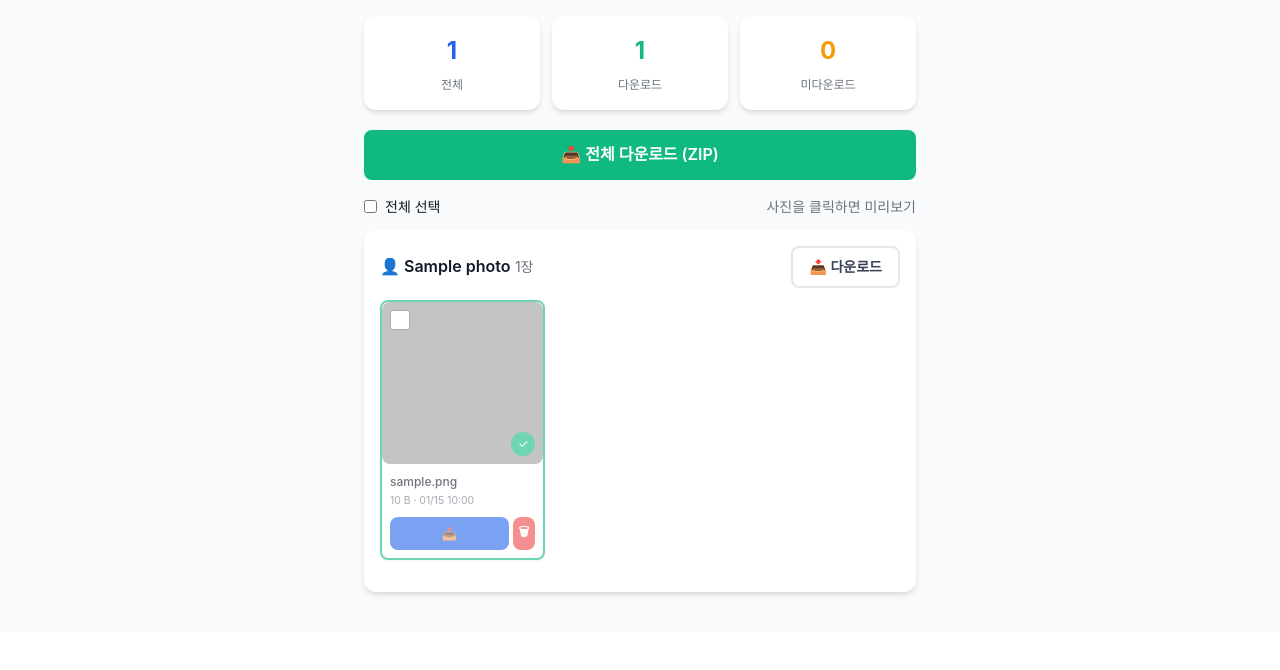
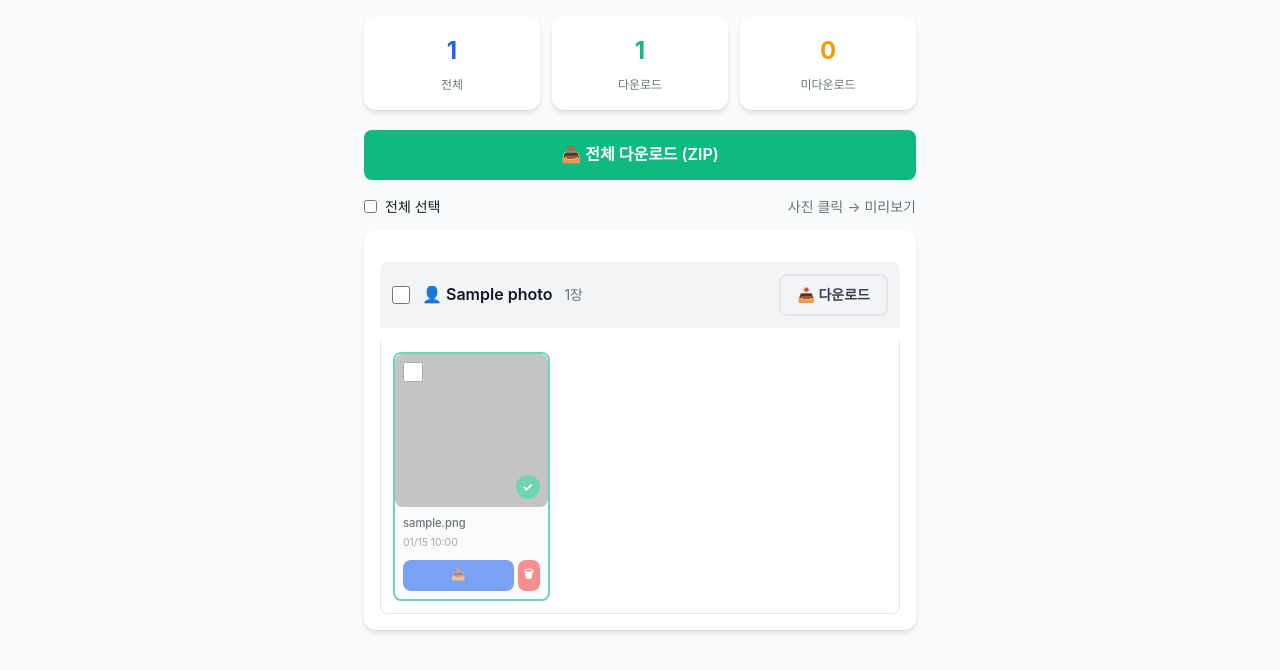
Before and after one commit to odong444/photo, a Flask app: page /admin/project/1 in a window 1280 px wide. Shown: the part 178-848 px from the top of the page. Before the commit the page ends 775 px from the top, so only its background shows below. Run offline with Flask 3, Linux system fonts and the light colour scheme; the visitor is signed in with stand-in values (Sample User, id 1); tables that the repository leaves empty hold one stand-in row (values such as "Sample post"); some web fonts are replaced; grey boxes are pictures that could not be loaded.

Commit message:
Update admin_project_detail.html

```diff
--- a/templates/admin_project_detail.html
+++ b/templates/admin_project_detail.html
@@ -34,7 +34,7 @@
 
     <!-- 선택 항목 액션 바 -->
     <div id="selectionBar" style="display: none; position: sticky; top: 0; background: var(--primary); color: white; padding: 12px 16px; border-radius: 8px; margin-bottom: 16px; z-index: 100;">
-        <div style="display: flex; justify-content: space-between; align-items: center;">
+        <div style="display: flex; justify-content: space-between; align-items: center; flex-wrap: wrap; gap: 8px;">
             <span><strong id="selectedCount">0</strong>개 선택됨</span>
             <div style="display: flex; gap: 8px;">
                 <button onclick="downloadSelected()" class="btn btn-sm" style="background: white; color: var(--primary);">
@@ -56,15 +56,17 @@
             <input type="checkbox" id="selectAll" onchange="toggleSelectAll()">
             <span style="font-size: 0.875rem; color: var(--gray-600);">전체 선택</span>
         </label>
-        <span style="font-size: 0.875rem; color: var(--gray-500);">사진을 클릭하면 미리보기</span>
+        <span style="font-size: 0.875rem; color: var(--gray-500);">사진 클릭 → 미리보기</span>
     </div>
 
     {% for uploader_name, photos in uploaders.items() %}
-        <div class="uploader-section">
-            <div class="uploader-header">
-                <div>
+        <div class="uploader-section" data-uploader="{{ uploader_name }}">
+            <div class="uploader-header" style="display: flex; justify-content: space-between; align-items: center; padding: 12px; background: #f3f4f6; border-radius: 8px 8px 0 0; margin-top: 16px;">
+                <div style="display: flex; align-items: center; gap: 12px;">
+                    <!-- 업로더별 전체선택 -->
+                    <input type="checkbox" class="uploader-select-all" data-uploader="{{ uploader_name }}" onchange="toggleUploaderSelectAll('{{ uploader_name }}')">
                     <span class="uploader-name">👤 {{ uploader_name }}</span>
-                    <span class="uploader-count">{{ photos|length }}장</span>
+                    <span class="uploader-count" style="color: var(--gray-500);">{{ photos|length }}장</span>
                 </div>
                 <a href="{{ url_for('admin_uploader_download', project_id=project.id, uploader_name=uploader_name) }}"
                    class="btn btn-outline btn-sm">
@@ -73,11 +75,11 @@
             </div>
 
             <!-- 썸네일 그리드 -->
-            <div class="photo-grid">
+            <div class="photo-grid" data-uploader="{{ uploader_name }}">
                 {% for photo in photos %}
-                    <div class="photo-card {{ 'downloaded' if photo.is_downloaded else '' }}" data-photo-id="{{ photo.id }}">
+                    <div class="photo-card {{ 'downloaded' if photo.is_downloaded else '' }}" data-photo-id="{{ photo.id }}" data-uploader="{{ uploader_name }}">
                         <div class="photo-checkbox">
-                            <input type="checkbox" class="photo-select" value="{{ photo.id }}" onchange="updateSelection()">
+                            <input type="checkbox" class="photo-select" value="{{ photo.id }}" data-uploader="{{ uploader_name }}" onchange="updateSelection()">
                         </div>
                         <div class="photo-thumb" onclick="openPreview('{{ photo.id }}', '{{ photo.original_filename }}')">
                             <img src="https://{{ s3_bucket }}.s3.{{ s3_region }}.amazonaws.com/{{ photo.filename }}"
@@ -89,7 +91,7 @@
                         </div>
                         <div class="photo-info">
                             <p class="photo-name" title="{{ photo.original_filename }}">{{ photo.original_filename }}</p>
-                            <p class="photo-meta">{{ photo.file_size_display }} · {{ photo.uploaded_at.strftime('%m/%d %H:%M') }}</p>
+                            <p class="photo-meta">{{ photo.uploaded_at.strftime('%m/%d %H:%M') }}</p>
                         </div>
                         <div class="photo-actions">
                             <a href="{{ url_for('admin_photo_download', photo_id=photo.id) }}" class="btn btn-primary btn-sm">📥</a>
@@ -125,21 +127,34 @@
 <style>
 .photo-grid {
     display: grid;
-    grid-template-columns: repeat(auto-fill, minmax(150px, 1fr));
+    grid-template-columns: repeat(auto-fill, minmax(140px, 1fr));
     gap: 12px;
-    margin-bottom: 16px;
+    padding: 12px;
+    background: white;
+    border-radius: 0 0 8px 8px;
+    border: 1px solid #e5e7eb;
+    border-top: none;
 }
 
 .photo-card {
-    background: white;
+    background: #f9fafb;
     border-radius: 8px;
     overflow: hidden;
-    box-shadow: 0 1px 3px rgba(0,0,0,0.1);
     position: relative;
+    transition: all 0.2s;
+}
+
+.photo-card:hover {
+    box-shadow: 0 4px 12px rgba(0,0,0,0.15);
 }
 
 .photo-card.downloaded {
     border: 2px solid var(--success);
+}
+
+.photo-card.selected {
+    outline: 3px solid var(--primary);
+    outline-offset: -3px;
 }
 
 .photo-checkbox {
@@ -153,6 +168,7 @@
     width: 20px;
     height: 20px;
     cursor: pointer;
+    accent-color: var(--primary);
 }
 
 .photo-thumb {
@@ -160,7 +176,7 @@
     overflow: hidden;
     cursor: pointer;
     position: relative;
-    background: #f3f4f6;
+    background: #e5e7eb;
 }
 
 .photo-thumb img {
@@ -187,6 +203,7 @@
     align-items: center;
     justify-content: center;
     font-size: 12px;
+    font-weight: bold;
 }
 
 .photo-info {
@@ -194,7 +211,7 @@
 }
 
 .photo-name {
-    font-size: 0.75rem;
+    font-size: 0.7rem;
     font-weight: 500;
     white-space: nowrap;
     overflow: hidden;
@@ -216,7 +233,7 @@
 .photo-actions .btn {
     flex: 1;
     padding: 6px;
-    font-size: 0.75rem;
+    font-size: 0.7rem;
 }
 
 /* 모달 */
@@ -260,9 +277,11 @@
     cursor: pointer;
 }
 
-/* 선택 상태 */
-.photo-card.selected {
-    outline: 3px solid var(--primary);
+.uploader-select-all {
+    width: 18px;
+    height: 18px;
+    cursor: pointer;
+    accent-color: var(--primary);
 }
 </style>
 
@@ -279,6 +298,23 @@ function updateSelection() {
         cb.closest('.photo-card').classList.remove('selected');
     });
 
+    // 업로더별 전체선택 체크박스 상태 업데이트
+    document.querySelectorAll('.uploader-select-all').forEach(uploaderCb => {
+        const uploader = uploaderCb.dataset.uploader;
+        const allInUploader = document.querySelectorAll(`.photo-select[data-uploader="${uploader}"]`);
+        const checkedInUploader = document.querySelectorAll(`.photo-select[data-uploader="${uploader}"]:checked`);
+        uploaderCb.checked = allInUploader.length > 0 && allInUploader.length === checkedInUploader.length;
+        uploaderCb.indeterminate = checkedInUploader.length > 0 && checkedInUploader.length < allInUploader.length;
+    });
+
+    // 전체 선택 체크박스 상태 업데이트
+    const allPhotos = document.querySelectorAll('.photo-select');
+    const checkedPhotos = document.querySelectorAll('.photo-select:checked');
+    const selectAllCb = document.getElementById('selectAll');
+    selectAllCb.checked = allPhotos.length > 0 && allPhotos.length === checkedPhotos.length;
+    selectAllCb.indeterminate = checkedPhotos.length > 0 && checkedPhotos.length < allPhotos.length;
+
+    // 선택 바 표시
     const bar = document.getElementById('selectionBar');
     const count = document.getElementById('selectedCount');
 
@@ -295,11 +331,27 @@ function toggleSelectAll() {
     document.querySelectorAll('.photo-select').forEach(cb => {
         cb.checked = selectAll;
     });
+    document.querySelectorAll('.uploader-select-all').forEach(cb => {
+        cb.checked = selectAll;
+    });
+    updateSelection();
+}
+
+function toggleUploaderSelectAll(uploader) {
+    const uploaderCb = document.querySelector(`.uploader-select-all[data-uploader="${uploader}"]`);
+    const isChecked = uploaderCb.checked;
+
+    document.querySelectorAll(`.photo-select[data-uploader="${uploader}"]`).forEach(cb => {
+        cb.checked = isChecked;
+    });
     updateSelection();
 }
 
 function clearSelection() {
     document.querySelectorAll('.photo-select').forEach(cb => {
+        cb.checked = false;
+    });
+    document.querySelectorAll('.uploader-select-all').forEach(cb => {
         cb.checked = false;
     });
     document.getElementById('selectAll').checked = false;
```
